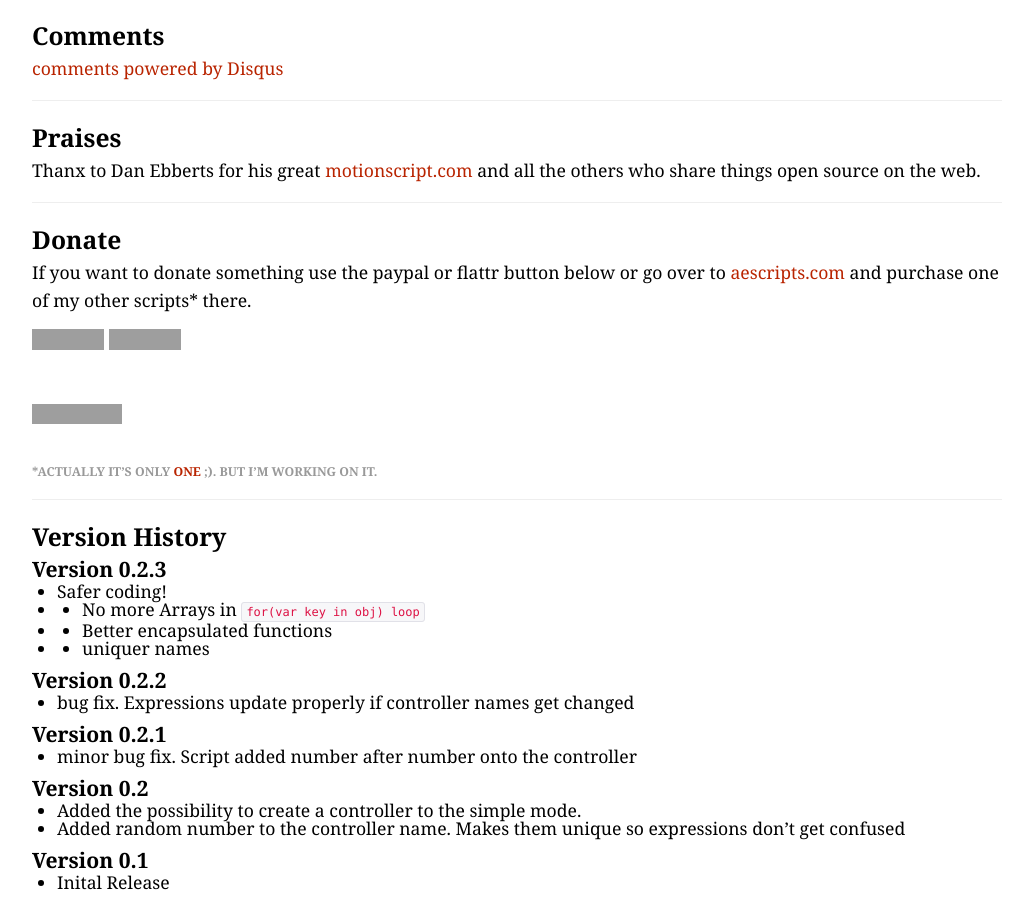
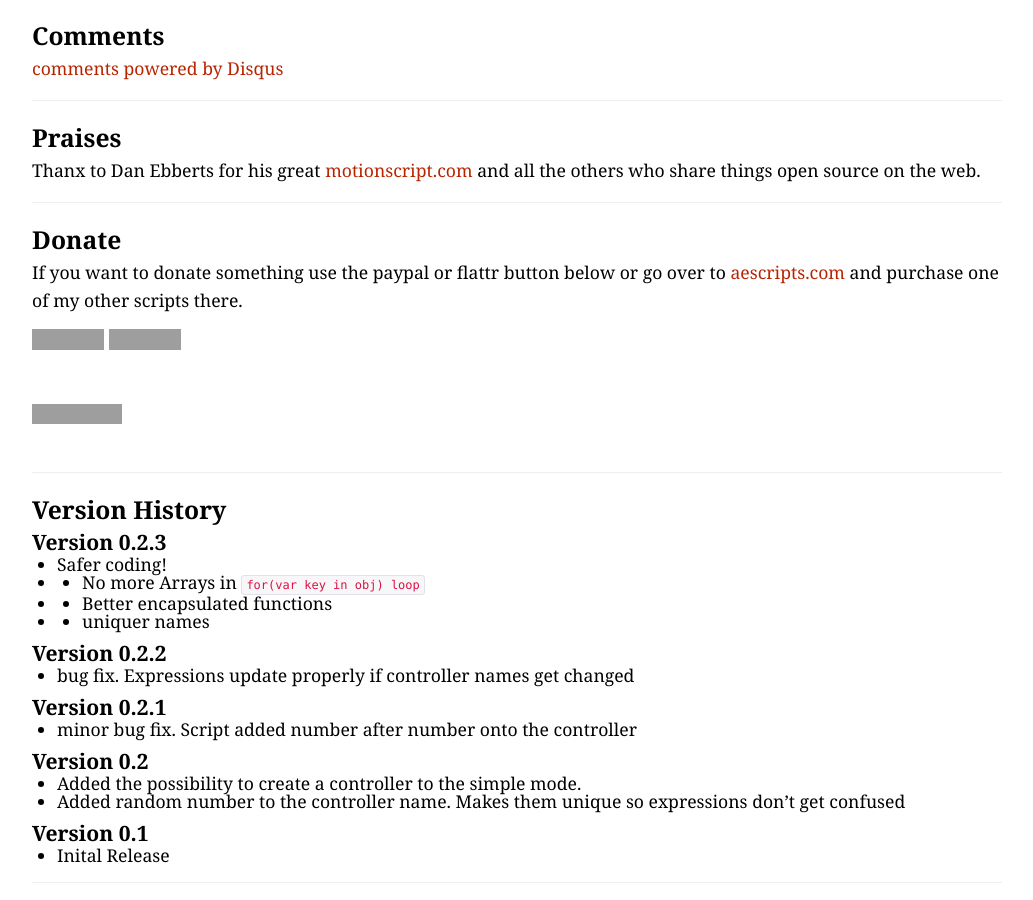
Before and after one commit to ff6347/wihihihiggle, a Jekyll site: the page built from index.md, in a window 1280 px wide and 900 px high, scrolled down 5448 px. Shown: the whole window, without its empty margins (153-1186 px from the left). Built offline with Jekyll 4.4.1, drawn with Linux system fonts in a browser that asks for light colours; Markdown is read by kramdown in place of the engine named in the settings; comment, search, counter and statistics services are not loaded; grey boxes are pictures that could not be loaded.

Commit message:
got more than one at aescripts

```diff
--- a/index.md
+++ b/index.md
@@ -188,11 +188,11 @@ Thanx to Dan Ebberts for his great [motionscript.com](http://motionscript.com) a
 
 ---------------------
 ##Donate
-If you want to donate something use the paypal or flattr button below or go over to [aescripts.com](http://aescripts.com/authors/e-l/fabiantheblind/) and purchase one of my other scripts* there.
+If you want to donate something use the paypal or flattr button below or go over to [aescripts.com](http://aescripts.com/authors/e-l/fabiantheblind/) and purchase one of my other scripts there.
 
 {% include buttons.html %}
 <br>
-######*actually it's only [one](http://aescripts.com/aemap/) ;). But I'm working on it.
+
 
 ---------------------
 ##Version History
```
